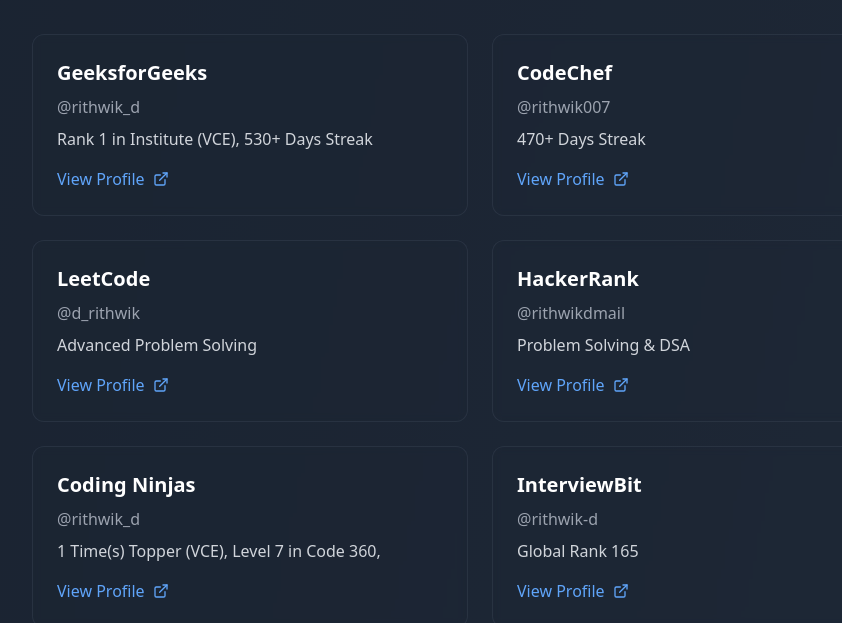
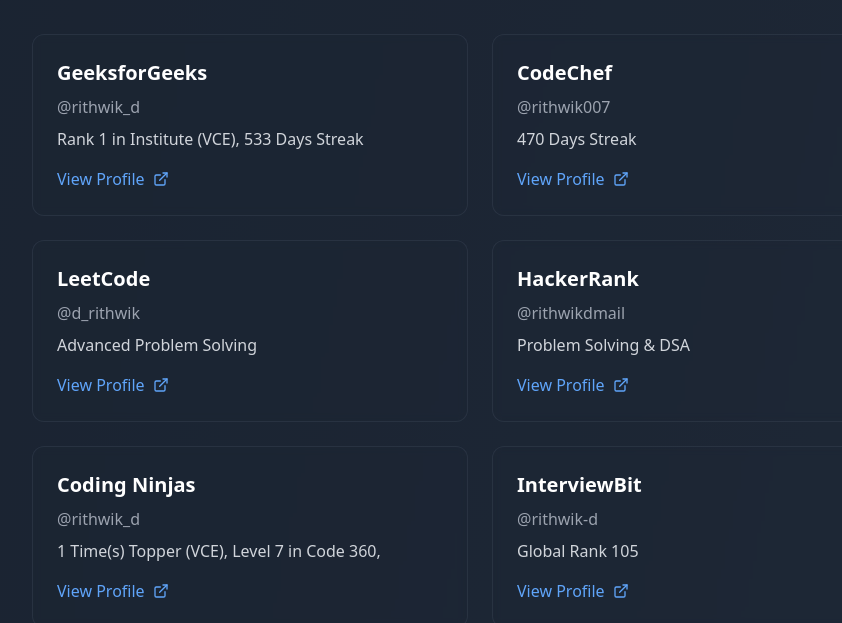
Before and after one commit to DRithwik/My-Portfolio, a React (Vite) app: page / in a window 1280 px wide. Shown: the part 5260-5883 px from the top of the page, without its empty margins (160-1002 px from the left). Built offline with nearby package versions, Linux system fonts and the light colour scheme.

Commit message:
Update CodingPlatforms.tsx

```diff
--- a/src/components/CodingPlatforms.tsx
+++ b/src/components/CodingPlatforms.tsx
@@ -7,13 +7,13 @@
       name: 'GeeksforGeeks',
       username: 'rithwik_d',
       url: 'https://auth.geeksforgeeks.org/user/rithwik_d',
-      achievements: 'Rank 1 in Institute (VCE), 530+ Days Streak'
+      achievements: 'Rank 1 in Institute (VCE), 533 Days Streak'
     },
     {
       name: 'CodeChef',
       username: 'rithwik007',
       url: 'https://www.codechef.com/users/rithwik007',
-      achievements: '470+ Days Streak'
+      achievements: '470 Days Streak'
     },
     {
       name: 'LeetCode',
@@ -37,7 +37,7 @@
       name: 'InterviewBit',
       username: 'rithwik-d',
       url: 'https://www.interviewbit.com/profile/rithwik-d/',
-      achievements: 'Global Rank 165'
+      achievements: 'Global Rank 105'
     }
   ];
 
```
